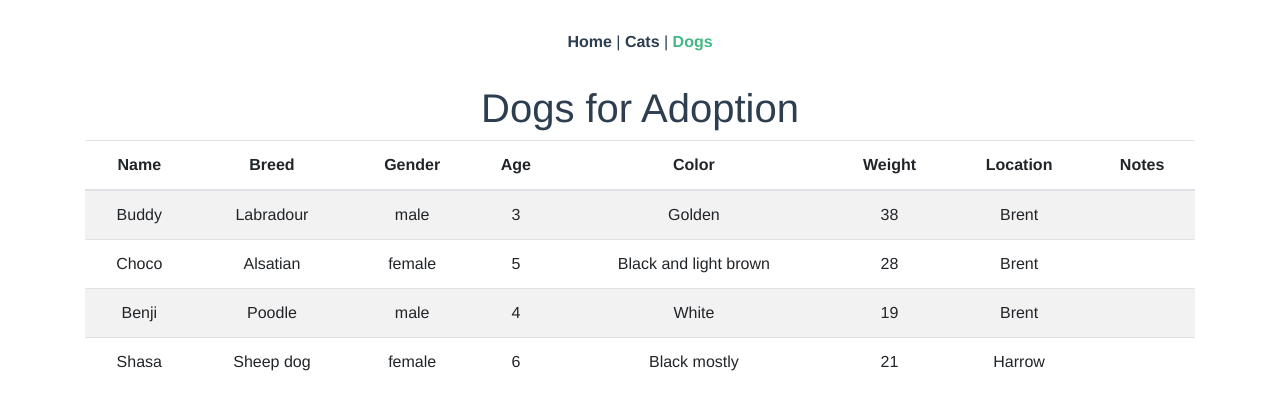
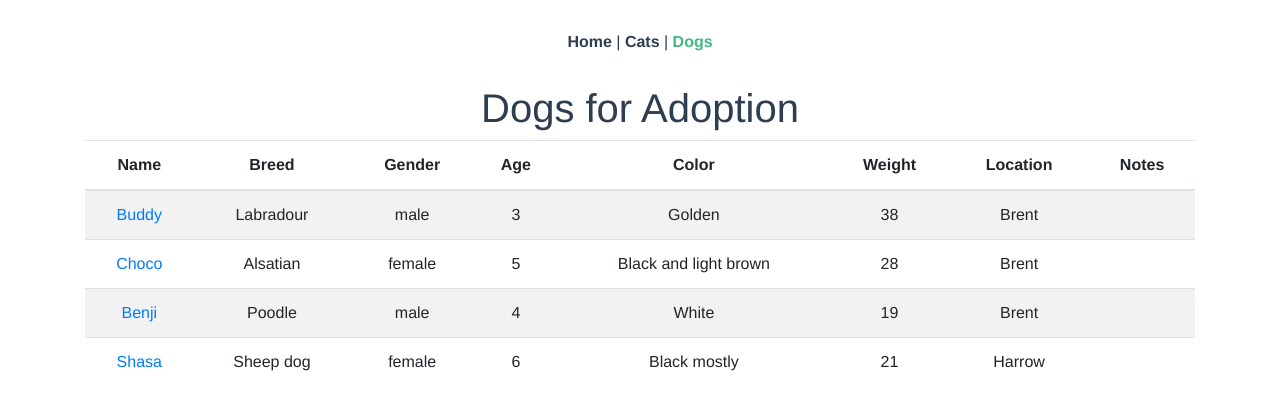
Before and after one commit to christocarr/adopt-a-pet, a Vue app: page /dogs in a window 1280 px wide. Shown: the top 410 px of the page. Built offline with nearby package versions, Linux system fonts and the light colour scheme.

Commit message:
Add link to cat name to route to pets view

```diff
--- a/src/views/Dogs.vue
+++ b/src/views/Dogs.vue
@@ -1,7 +1,13 @@
 <template>
   <div>
     <h1>Dogs for Adoption</h1>
-    <b-table striped hover :items="dogs" />
+    <b-table striped hover :items="dogs">
+      <template v-slot:cell(name)="data">
+        <router-link :to="`/pets/${data.index}`">
+          {{ data.value}}
+        </router-link>
+      </template>
+    </b-table>
   </div>
 </template>
 
```
